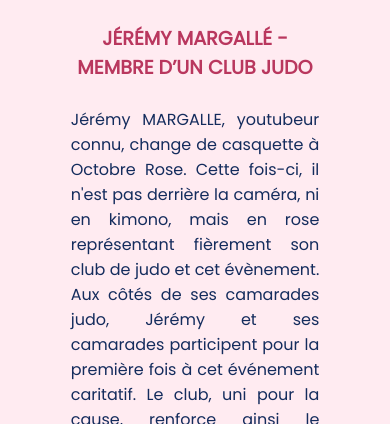
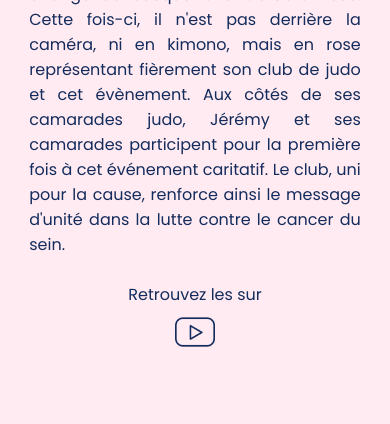
Before and after one commit to Glenn-Guillard-MMI/OctobreRose, a PHP site: page /Participant_au_triathlon.php in a window 390 px wide. Shown: the part 3541-3965 px from the top of the page. Run offline with PHP 8.4, Linux system fonts and the light colour scheme.

Commit message:
Projet fini !

```diff
--- a/Participant_au_triathlon.php
+++ b/Participant_au_triathlon.php
@@ -4,7 +4,7 @@
 <head>
     <meta charset="UTF-8" />
     <meta name="viewport" content="width=device-width, initial-scale=1.0" />
-    <link rel="stylesheet" href="triathlon.css?iohhdssdshhqsdqqdio" />
+    <link rel="stylesheet" href="triathlon.css" />
     <link rel="icon" href="Ressources/img/logo.svg" />
 
     <title>PARTICIPANTS À LA COURSE</title>
@@ -115,10 +115,11 @@
                         d'unité dans la lutte contre le cancer du sein.
                     </p>
                 </div>
-                <div id="share">
+                <a href="https://www.youtube.com/channel/UCR46llxsen_Opq2KQSTz0hQ" target="_blank" <div id="share">
                     <p>Retrouvez les sur </p>
-                    <img src="Ressources/img/bi_instagram.svg" id="rese">
-                </div>
+                    <img src="Ressources/img/youtube.png" id="rese">
+                    </div>
+                </a>
             </article>
         </section>
         <section class="art">
@@ -173,8 +174,7 @@
                 <div id="barre_jaune"></div>
                 <h1>PROFESSIONNEL DE SANTÉ</h1>
                 <p>
-                    Lorem ipsum dolor sit amet consectetur adipisicing elit. Aliquam
-                    ipsa corporis debitis ab aliquid est eos tenetur earum ad quia!
+                    Au cours de l'événement, des professionnels de santé étaient installés dans un stand ...
                 </p>
                 <a href="sante.php"><button> Consulter</button></a>
             </article>
--- a/article_Yanis.php
+++ b/article_Yanis.php
@@ -5,7 +5,7 @@
     <meta charset="UTF-8" />
     <meta name="viewport" content="width=device-width, initial-scale=1.0" />
     <title>Article</title>
-    <link rel="stylesheet" href="artcile.css" />
+    <link rel="stylesheet" href="artcile.css?gvhb" />
     <link rel="icon" href="Ressources/img/logo.svg" />
 </head>
 
--- a/footer.html
+++ b/footer.html
@@ -14,22 +14,26 @@
       <a
         href="https://www.linkedin.com/in/valentin-lamour-732488252/"
         target="_blank"
+        title="Designer du site et caméraman"
         >Valentin Lamour</a
       >,
       <a
         href="https://www.linkedin.com/in/glenn-guillard-08204724a/"
         target="_blank"
+        title="Developpeur du site et photographe"
         >Glenn Guillard</a
       >,
       <a
         href="https://www.linkedin.com/in/yanis-wong-a2a080278/"
         target="_blank"
+        title="Monteur vidéo"
         >Yanis Wong</a
       >
       et
       <a
         href="https://www.linkedin.com/in/arno-le-moil-29b4b1256/"
         target="_blank"
+        title="Monteur vidéo"
         >Arno Le Moil</a
       >.<br />
       – © 2023 Octobre Rose – Tous droits réservés.
--- a/sante.php
+++ b/sante.php
@@ -4,7 +4,7 @@
 <head>
     <meta charset="UTF-8" />
     <meta name="viewport" content="width=device-width, initial-scale=1.0" />
-    <link rel="stylesheet" href="triathlon.css?iohhddsdsqdskksssdqqdio" />
+    <link rel="stylesheet" href="triathlon.css?iohhdydsdsqdskksssdqqdio" />
     <link rel="icon" href="Ressources/img/logo.svg" />
 
     <title>PROFESSIONNEL DE SANTÉ</title>
--- a/triathlon.css
+++ b/triathlon.css
@@ -172,7 +172,7 @@
 }
 
 #intro p {
-  width: 60%;
+  width: 50vw;
   margin-top: 25px;
   color: #ffebf1;
   margin-left: auto;
@@ -322,9 +322,18 @@
 }
 
 .rdt {
-  width: 75%;
+  width: 50vw;
   margin-left: auto;
   margin-right: auto;
+}
+
+@media screen and (max-width: 800px) {
+  .rdt {
+    width: 100%;
+  }
+  #intro p {
+    width: 100%;
+  }
 }
 
 @media screen and (max-width: 635px) {
@@ -460,9 +469,9 @@
 }
 
 body #share img {
-  width: 30px;
+  width: 40px;
   margin: 0;
-  height: 30px;
+  height: 40px;
   box-shadow: 0 0 0 0;
   border-radius: 0;
   margin-left: auto;
```
Also changed, not shown: artcile.css (+10 -2 lines), index.php (+9 -6 lines), styles.css (+9 -0 lines), Ressources/img/youtube.png (added).
